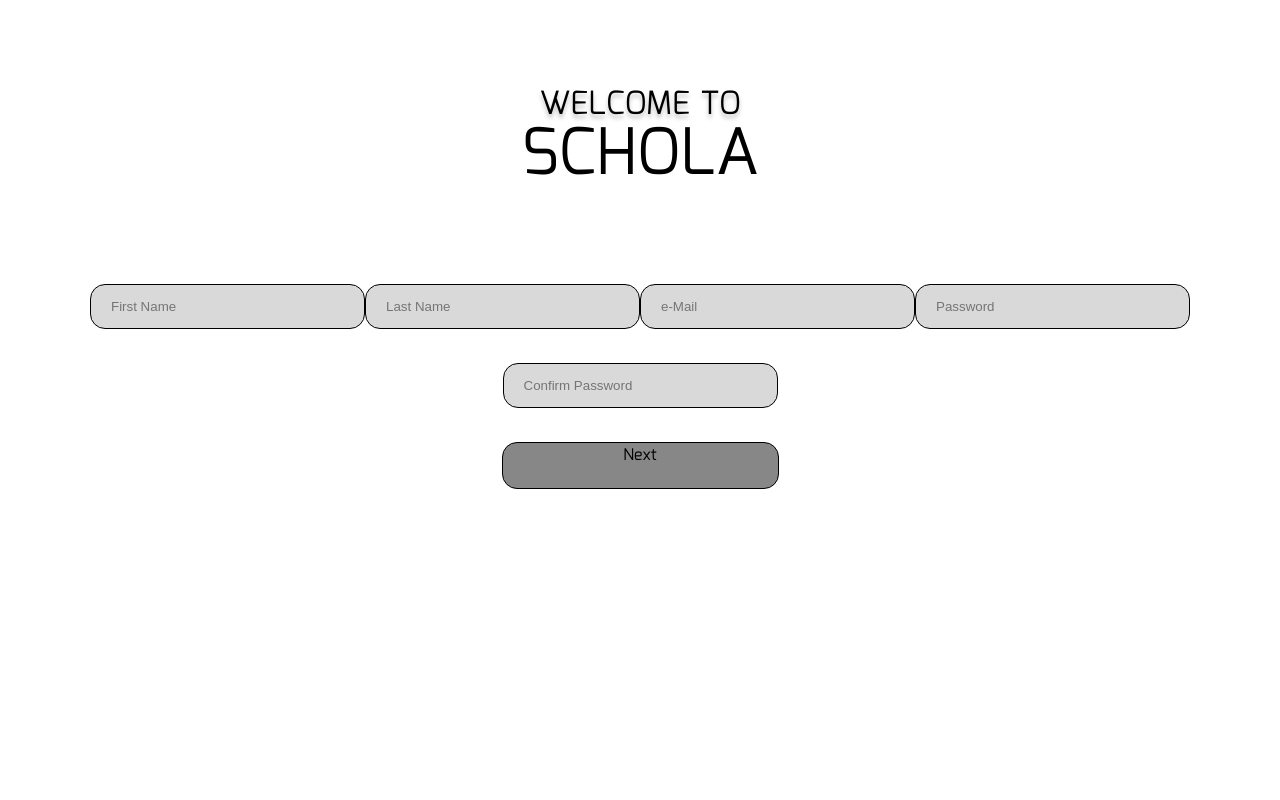
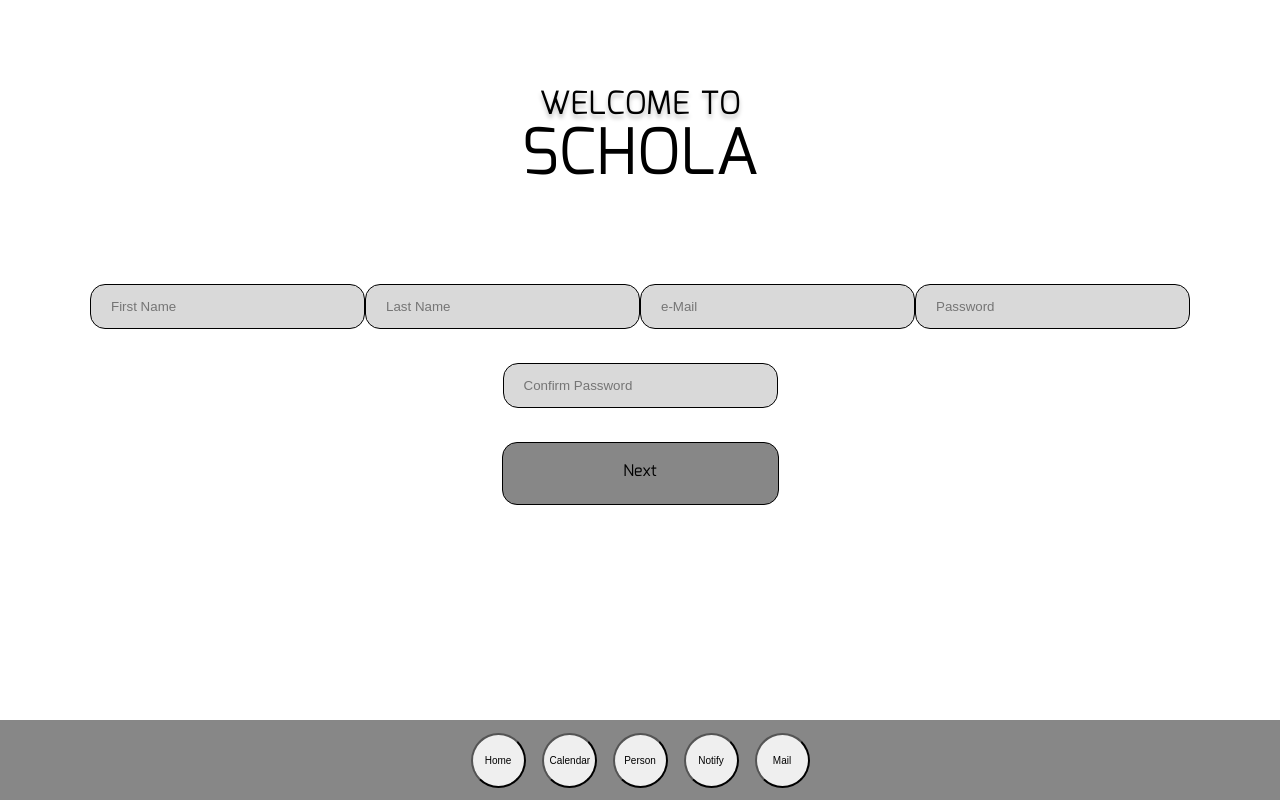
Before and after one commit to barboa91/DSH-Frontend, a React (Create React App) app: page /register in a window 1280 px wide. Built offline with nearby package versions, Linux system fonts and the light colour scheme.

Commit message:
built navbar component

```diff
--- /dev/null
+++ b/src/components/NavBar.jsx
@@ -0,0 +1,33 @@
+import "../style/navbar.css";
+import { Link } from "react-router-dom";
+
+const NavBar = () => {
+  return (
+    <div>
+      <nav className="navbar">
+        {/* Home Icon */}
+        <Link to="/main">
+          <button className="nav-button">Home</button>
+        </Link>
+        {/* Calendar Icon */}
+        <Link to="">
+          <button className="nav-button">Calendar</button>
+        </Link>
+        {/* Person Icon */}
+        <Link to="">
+          <button className="nav-button">Person</button>
+        </Link>
+        {/* Notification Icon */}
+        <Link to="">
+          <button className="nav-button">Notify</button>
+        </Link>
+        {/* Mail Icon */}
+        <Link to="">
+          <button className="nav-button">Mail</button>
+        </Link>
+      </nav>
+    </div>
+  );
+};
+
+export default NavBar;
--- a/src/components/Register.jsx
+++ b/src/components/Register.jsx
@@ -1,41 +1,68 @@
-import { useNavigate } from 'react-router-dom'
-import { useState, useEffect, useContext } from 'react'
-import React  from 'react'
-import DataContext from './DataContext'
-import '../style/register.css'
+import { useNavigate } from "react-router-dom";
+import { useState, useEffect, useContext } from "react";
+import React from "react";
+import DataContext from "./DataContext";
+import "../style/register.css";
+import NavBar from "./NavBar";
 
-const Register = () =>{
-    const iState = {
-        fName:"",
-        lName:"",
-        email:"",
-        password:"",
-        confPass:"",
-    }
+const Register = () => {
+  const iState = {
+    fName: "",
+    lName: "",
+    email: "",
+    password: "",
+    confPass: "",
+  };
 
-    const [uInfo, setuInfo] = useState(iState)
+  const [uInfo, setuInfo] = useState(iState);
 
+  const handleChange = (e) => {
+    setuInfo({ ...uInfo, [e.target.name]: e.target.value });
+  };
 
-    const handleChange = (e) => {
-        setuInfo({ ...uInfo, [e.target.name]: e.target.value });
-    }
+  return (
+    <div className="registerPage">
+      <div className="title">
+        <div className="wTitle">WELCOME TO</div>
+        <div className="aTitle">SCHOLA</div>
+      </div>
+      <div className="genInfo">
+        <input
+          className="fName"
+          name="fName"
+          onChange={handleChange}
+          value={uInfo.fName}
+          placeholder="First Name"></input>
+        <input
+          className="lName"
+          name="lName"
+          onChange={handleChange}
+          value={uInfo.lName}
+          placeholder="Last Name"></input>
+        <input
+          className="email"
+          name="email"
+          onChange={handleChange}
+          value={uInfo.email}
+          placeholder="e-Mail"></input>
+        <input
+          className="regPass"
+          name="password"
+          onChange={handleChange}
+          value={uInfo.password}
+          placeholder="Password"></input>
+        <input
+          className="confPass"
+          name="city"
+          onChange={handleChange}
+          value={uInfo.confPass}
+          placeholder="Confirm Password"></input>
+      </div>
+      <div className="nextButton">Next</div>
 
-    return(
-    <div className='registerPage'>
-        <div className='title'>
-            <div className='wTitle'>WELCOME TO</div>
-            <div className='aTitle'>SCHOLA</div>
-        </div>
-        <div className='genInfo'>
-            <input className='fName' name='fName' onChange={handleChange} value={uInfo.fName} placeholder="First Name"></input>
-            <input className='lName' name='lName' onChange={handleChange} value={uInfo.lName}placeholder="Last Name"></input>
-            <input className='email' name= 'email' onChange={handleChange} value={uInfo.email} placeholder="e-Mail"></input>
-            <input className='regPass' name='password' onChange={handleChange} value={uInfo.password} placeholder="Password"></input>
-            <input className='confPass' name='city' onChange={handleChange} value={uInfo.confPass} placeholder="Confirm Password"></input>
-        </div>
-        <div className='nextButton'>Next</div>
+      <NavBar />
+    </div>
+  );
+};
 
-    </div>)
-}
-
-export default Register
+export default Register;
--- /dev/null
+++ b/src/style/navbar.css
@@ -0,0 +1,19 @@
+.navbar {
+  /* border: 1px solid red; */
+  position: fixed;
+  bottom: 0;
+  height: 5em;
+  width: 100%;
+  display: flex;
+  justify-content: center;
+  align-items: center;
+  gap: 1em;
+  background-color: #878787;
+}
+
+.nav-button {
+  width: 55px;
+  height: 55px;
+  font-size: 10px;
+  border-radius: 50%;
+}
--- a/src/style/register.css
+++ b/src/style/register.css
@@ -1,43 +1,39 @@
-
 @font-face {
   font-family: Mina;
-    src: url('../assets/Mina/Mina-Regular.ttf');
+  src: url("../assets/Mina/Mina-Regular.ttf");
 }
 
 input {
   text-align: left;
-    padding-left:20px;
+  padding-left: 20px;
 }
-.title{
+.title {
   font-family: Mina;
   margin-bottom: 60px;
-
 }
-.wTitle{
+.wTitle {
   font-size: 32px;
   margin-bottom: 5px;
-    margin-top:80px;
+  margin-top: 80px;
   padding: 0px;
-    text-shadow: 0px 4px 4px rgba(0,0,0, 0.25);
+  text-shadow: 0px 4px 4px rgba(0, 0, 0, 0.25);
 }
-.aTitle{
-
+.aTitle {
   font-size: 64px;
-    margin-top:-30px;
+  margin-top: -30px;
   padding: 0;
-
 }
-.fName{
+.fName {
   border: 1px solid black;
   margin: 0 auto;
   border-radius: 15px;
   width: 275px;
   height: 45px;
   margin-bottom: 17px;
-    background-color: #D9D9D9;
-    box-sizing:border-box;
+  background-color: #d9d9d9;
+  box-sizing: border-box;
 }
-.lName{
+.lName {
   border: 1px solid black;
   margin: 0 auto;
   border-radius: 15px;
@@ -45,10 +41,10 @@ input {
   margin-bottom: 17px;
   margin-top: 17px;
   height: 45px;
-    background-color: #D9D9D9;
-    box-sizing:border-box;
+  background-color: #d9d9d9;
+  box-sizing: border-box;
 }
-.email{
+.email {
   border: 1px solid black;
   margin: 0 auto;
   border-radius: 15px;
@@ -56,10 +52,10 @@ input {
   height: 45px;
   margin-bottom: 17px;
   margin-top: 17px;
-    background-color: #D9D9D9;
-    box-sizing:border-box;
+  background-color: #d9d9d9;
+  box-sizing: border-box;
 }
-.regPass{
+.regPass {
   border: 1px solid black;
   margin: 0 auto;
   border-radius: 15px;
@@ -67,21 +63,21 @@ input {
   height: 45px;
   margin-bottom: 17px;
   margin-top: 17px;
-    background-color: #D9D9D9;
-    box-sizing:border-box;
+  background-color: #d9d9d9;
+  box-sizing: border-box;
 }
-.confPass{
+.confPass {
   border: 1px solid black;
   margin: 0 auto;
   border-radius: 15px;
   width: 275px;
   height: 45px;
   margin-bottom: 17px;
-    background-color: #D9D9D9;
+  background-color: #d9d9d9;
   margin-top: 17px;
-    box-sizing:border-box;
+  box-sizing: border-box;
 }
-.nextButton{
+.nextButton {
   border: 1px solid black;
   margin: 0 auto;
   border-radius: 15px;
@@ -91,4 +87,5 @@ input {
   background-color: #878787;
   text-align: center;
   vertical-align: middle;
+  padding-top: 1rem;
 }
```
Also changed, not shown: 1 other file (tests, documents, lock files or other folders). Lines whose indentation alone changed are shown as unchanged.
